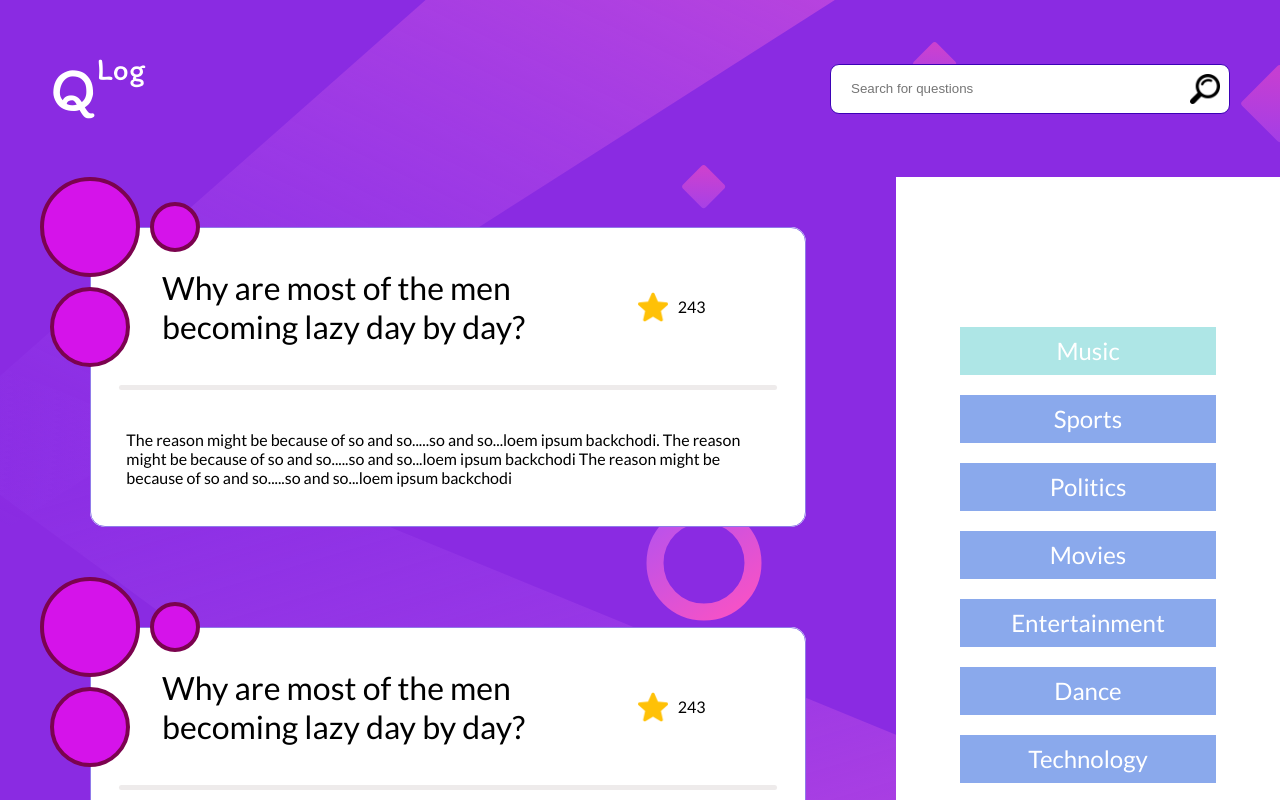
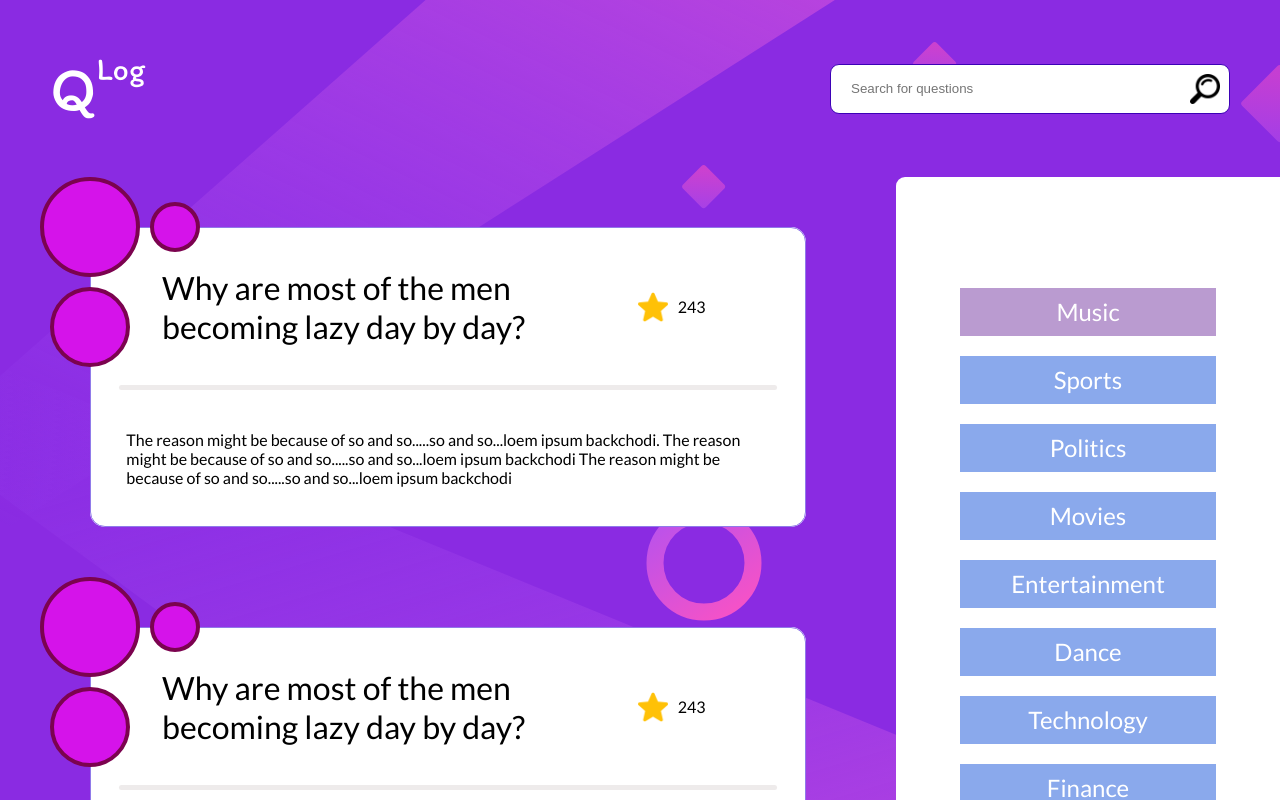
Before and after one commit to Rahul171201/qlog, a Next.js app: page /feed in a window 1280 px wide. In both pictures the pointer is over the item "Music". Shown: the top 800 px of the page. Built offline with nearby package versions, Linux system fonts and the light colour scheme.

Commit message:
ui update

```diff
--- a/src/components/Sidebar/Sidebar.js
+++ b/src/components/Sidebar/Sidebar.js
@@ -10,7 +10,6 @@ const Sidebar = () => {
   return (
     <div className={`${styles.sideBarWrapper} ${lato.className}`}>
       <div className={styles.sideBar}>
-        <div className={styles.heading}>Question Tags</div>
         <ul className={styles.list}>
           <li className={styles.listItem}>Music</li>
           <li className={styles.listItem}>Sports</li>
--- a/src/components/Sidebar/Sidebar.module.css
+++ b/src/components/Sidebar/Sidebar.module.css
@@ -3,6 +3,7 @@
   min-height: 800px;
   background-color: white;
   display: flex;
+  border-radius: 9px 0px 0px 9px;
 }
 .heading {
   font-size: 3rem;
@@ -36,7 +37,7 @@
   cursor: pointer;
 }
 .listItem:hover {
-  background-color: rgb(174, 230, 230);
+  background-color: rgb(186, 155, 208);
 }
 
 @media (max-width: 1000px) {
```
